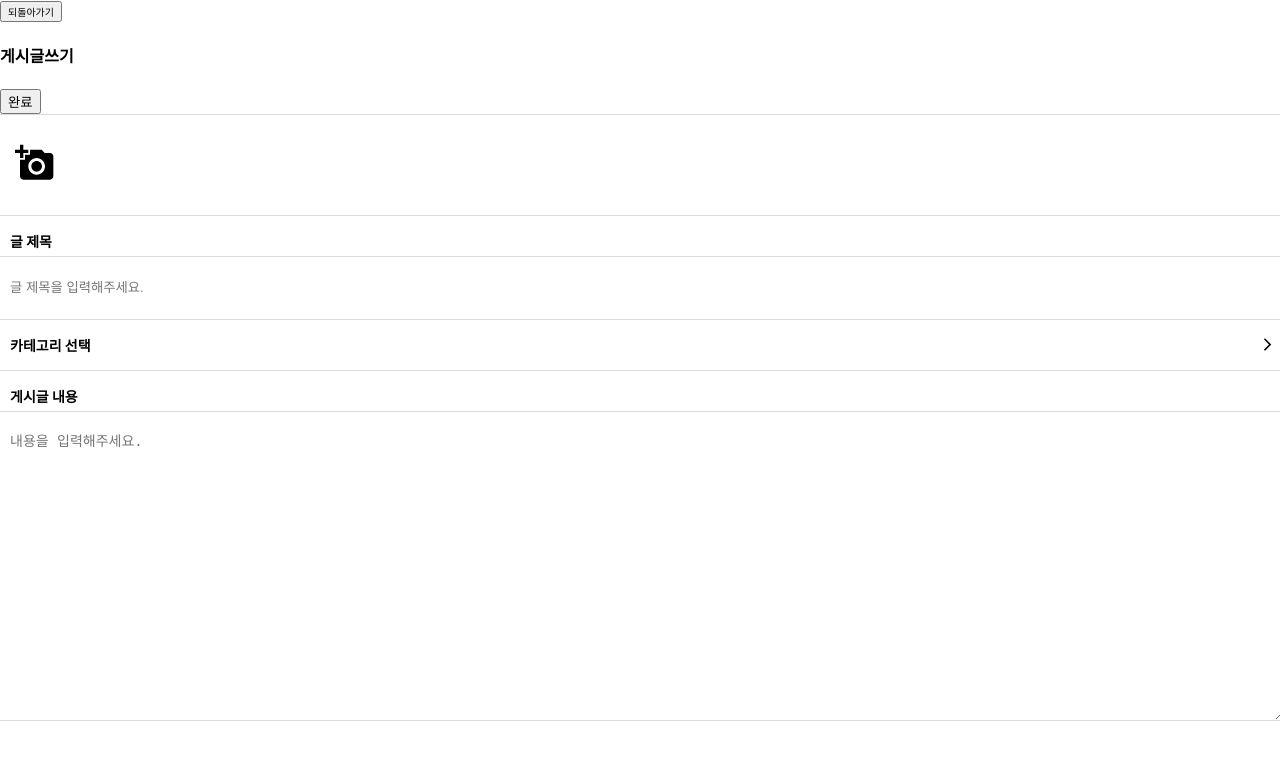
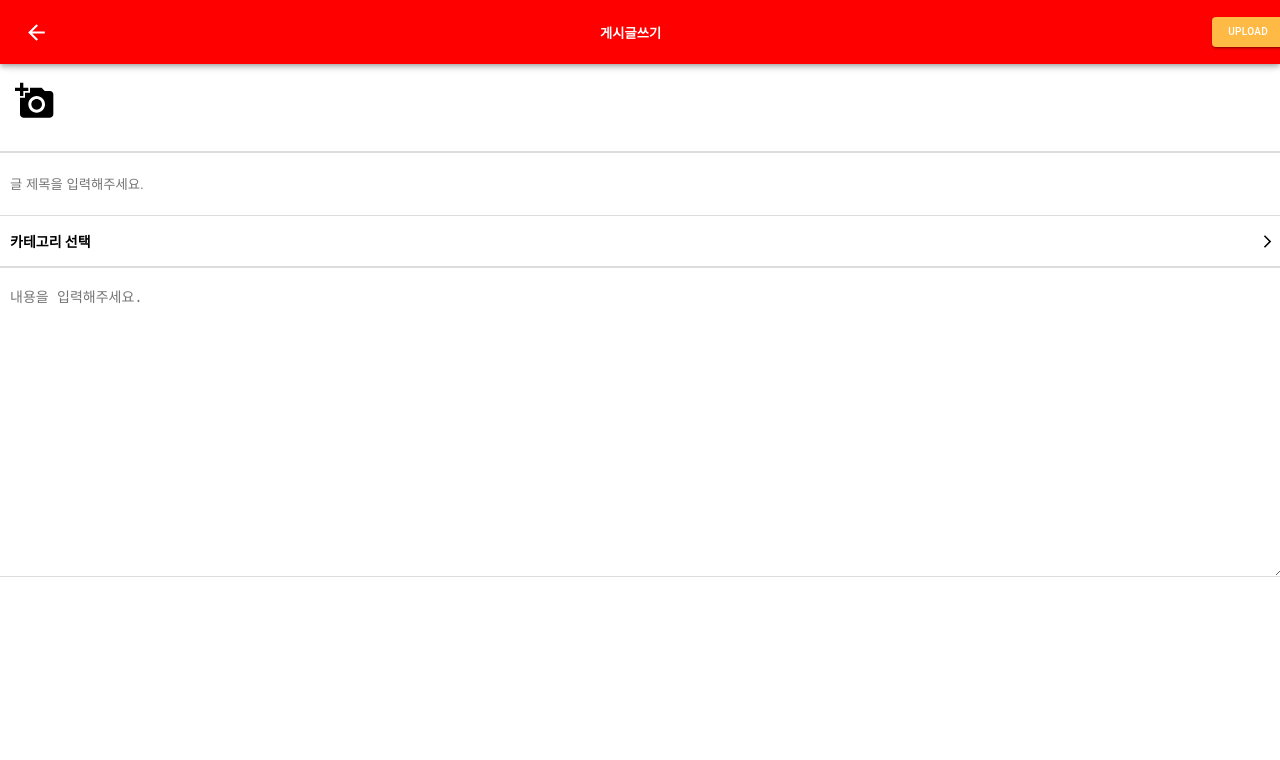
Before and after one commit to dudgns5845/Final_Project_FE, a React (Create React App) app in the folder final_project/: page /postpage in a window 1280 px wide. Shown: the top 760 px of the page. Built offline with nearby package versions, Linux system fonts and the light colour scheme.

Commit message:
feat postpage 최종 뷰

```diff
--- a/final_project/src/Components/Modal.js
+++ b/final_project/src/Components/Modal.js
@@ -29,8 +29,8 @@ const ModalBody = styled.div`
   box-shadow: 0 0 6px 0 rgba(0, 0, 0, 0.5);
   background-color: white;
   border-radius: 10px;
-  width: 340px;
-  height: 630px;
+  width: 330px;
+  height: 600px;
   padding-left: 10px;
   z-index: 100;
 `;
--- a/final_project/src/pages/PostPage.js
+++ b/final_project/src/pages/PostPage.js
@@ -1,5 +1,3 @@
-import TextField from "@mui/material/TextField";
-import Box from "@mui/material/Box";
 import { Fragment, useState } from "react";
 import { useNavigate } from "react-router-dom";
 import Modal from "../components/Modal";
@@ -8,6 +6,8 @@ import apis from "../apis/Apis";
 import ArrowForwardIosIcon from "@mui/icons-material/ArrowForwardIos";
 import AddAPhotoIcon from "@mui/icons-material/AddAPhoto";
 import Button from "@mui/material/Button";
+import Header from "../components/Header";
+import ArrowBackIcon from "@mui/icons-material/ArrowBack";
 
 export default function PostPage() {
   const navigate = useNavigate();
@@ -98,103 +98,9 @@ export default function PostPage() {
     setImgState(imgState.filter((_, index) => index !== id));
   };
   return (
-    <div>
-      <Box sx={{ flexGrow: 1 }}>
-        {/* <Header /> */}
-        <button
-          style={{ fontSize: "10px" }}
-          onClick={() => {
-            navigate("/");
-          }}
-        >
-          되돌아가기
-        </button>
-        <h4>게시글쓰기</h4>
-        <button onClick={ClickHandler}>완료</button>
-      </Box>
-      <div
-        style={{
-          border: "1px solid gainsboro",
-          height: "100px",
-          borderRight: "0px",
-          borderLeft: "0px",
-
-          display: "flex",
-          alignItems: "center",
-        }}
-      >
-        <label onChange={AddImage}>
-          <AddAPhotoIcon
-            style={{ fontSize: "40px", margin: "30px", marginLeft: "15px" }}
-          />
-          <input
-            type="file"
-            multiple
-            accept="image/*"
-            encType="multipart/form-data"
-            hidden
-          />
-        </label>
-        {imgState.map((image, id) => (
-          <img
-            key={id}
-            src={image}
-            alt={`${image}-${id}`}
-            style={{ width: "55px", height: "70px" }}
-            onClick={() => handleDeleteImage(id)}
-          />
-        ))}
-      </div>
-      <div>
-        <Service style={{ marginTop: "15px", marginBottom: "5px" }}>
-          글 제목
-        </Service>
-        <InputSt
-          type="text"
-          fullWidth
-          label="글 제목"
-          id="title"
-          onChange={TitleChange}
-          value={titleState}
-          placeholder="글 제목을 입력해주세요."
-        />
-      </div>
-      <div
-        style={{
-          border: "1px solid gainsboro",
-          height: "50px",
-          textIndent: "10px",
-          borderTop: "0px",
-          borderRight: "0px",
-          borderLeft: "0px",
-          display: "flex",
-          alignItems: "center",
-          justifyContent: "space-between",
-          paddingRight: "5PX",
-        }}
-        onClick={OpenModal}
-      >
-        <Service style={{ textIndent: "10px" }}>{category}</Service>
-
-        <ArrowForwardIosIcon style={{ fontSize: "15px" }} />
-      </div>
-      <div>
-        <Service style={{ marginTop: "15px", marginBottom: "5px" }}>
-          게시글 내용
-        </Service>
-
-        <ContentStyle
-          multiline
-          label="내용"
-          rows={18}
-          placeholder="내용을 입력해주세요."
-          onChange={ContentChange}
-          value={contentState}
-          required
-        />
-      </div>
+    <>
       <Modal visible={open} closeModal={CloseModal}>
-        <div style={{ textAlign: "center", marginTop: "50px" }}>
+        <div style={{ marginTop: "70px" }}>
           <Div data-value="1" onClick={onChangeHandler}>
             디지털기기
           </Div>
@@ -227,18 +133,114 @@ export default function PostPage() {
           </Button>
         </div>
       </Modal>
-    </div>
+      <Header>
+        <ArrowBackIcon
+          style={{ fontSize: "25px" }}
+          onClick={() => {
+            navigate("/");
+          }}
+        >
+          되돌아가기
+        </ArrowBackIcon>
+        <h5>게시글쓰기</h5>
+        <Button
+          style={{
+            fontSize: "10px",
+            backgroundColor: "#FFBA46",
+            marginRight: "20PX",
+          }}
+          variant="contained"
+          component="label"
+          onClick={ClickHandler}
+        >
+          Upload
+        </Button>
+      </Header>
+      <div style={{ marginTop: "50px" }}>
+        <div
+          style={{
+            border: "1px solid gainsboro",
+            height: "100px",
+            borderRight: "0px",
+            borderLeft: "0px",
+            display: "fixed",
+            alignItems: "center",
+          }}
+        >
+          <label onChange={AddImage}>
+            <AddAPhotoIcon
+              style={{ fontSize: "40px", margin: "30px", marginLeft: "15px" }}
+            />
+            <input
+              type="file"
+              multiple
+              accept="image/*"
+              encType="multipart/form-data"
+              hidden
+            />
+          </label>
+          {imgState.map((image, id) => (
+            <img
+              key={id}
+              src={image}
+              alt={`${image}-${id}`}
+              style={{ width: "55px", height: "70px" }}
+              onClick={() => handleDeleteImage(id)}
+            />
+          ))}
+        </div>
+        <div>
+          <InputSt
+            type="text"
+            fullWidth
+            label="글 제목"
+            id="title"
+            onChange={TitleChange}
+            value={titleState}
+            placeholder="글 제목을 입력해주세요."
+          />
+        </div>
+        <div
+          style={{
+            border: "1px solid gainsboro",
+            height: "50px",
+            textIndent: "10px",
+            borderTop: "0px",
+            borderRight: "0px",
+            borderLeft: "0px",
+            display: "flex",
+            alignItems: "center",
+            justifyContent: "space-between",
+            paddingRight: "5PX",
+          }}
+          onClick={OpenModal}
+        >
+          <Service>{category}</Service>
+
+          <ArrowForwardIosIcon style={{ fontSize: "15px" }} />
+        </div>
+        <ContentStyle
+          multiline
+          label="내용"
+          rows={18}
+          placeholder="내용을 입력해주세요."
+          onChange={ContentChange}
+          value={contentState}
+          required
+        />
+      </div>
+    </>
   );
 }
 const Div = styled.div`
   margin-top: 10px;
-  border: 0.5px solid gainsboro;
+  margin-left: 10px;
   height: 40px;
-  border-radius: 10px;
   &:hover {
     text-decoration: underline;
-    border: 0.5px solid gray;
+    border: 0.5px solid gainboro;
     background-color: rgba(0, 0, 0, 0.1);
+    border-radius: 10px;
     color: rgba(0, 0, 0, 0.3);
   }
 `;
@@ -260,6 +262,7 @@ const Service = styled.div`
   font-size: 14px;
   text-indent: 10px;
   font-weight: bold;
+  text=indent: "10px";
 `;
 
 const ContentStyle = styled.textarea`
```
